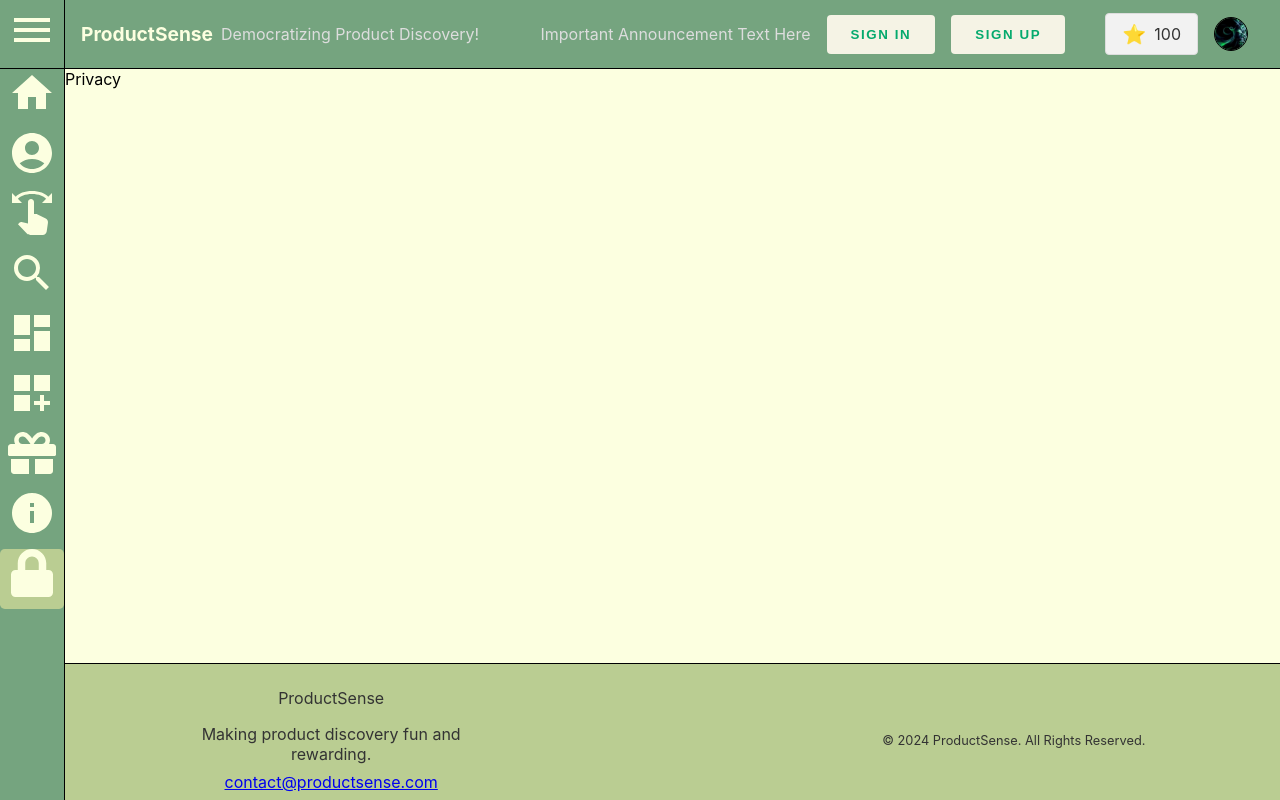
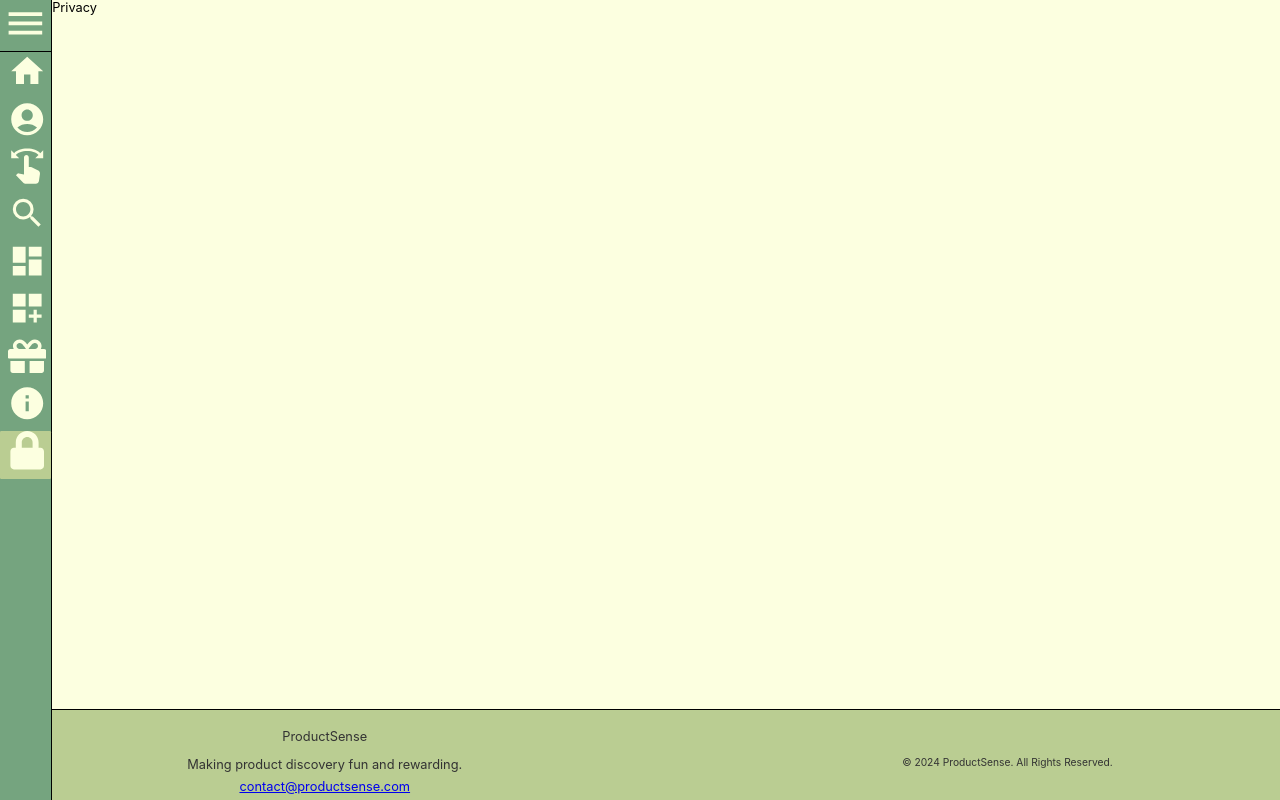
Before and after one commit to Wurmple/product-sense-frontend, a React (Create React App) app: page /privacy-policy in a window 1280 px wide. Built offline with nearby package versions, Linux system fonts and the light colour scheme.

Commit message:
related rem and viewport width

```diff
--- a/src/App.css
+++ b/src/App.css
@@ -14,7 +14,7 @@
   align-self: flex-start;
 
   min-height: 100vh;
-  border-right: 1px solid black;
+  border-right: 0.01rem solid black;
 }
 
 .main-content {
--- a/src/App.js
+++ b/src/App.js
@@ -27,7 +27,7 @@ function App() {
           <Sidebar />
         </div>
         <div className="main-content">
-          <Navbar />
+          {/* <Navbar /> */}
           <div className="content">
             <Routes>
               <Route path="/" element={<HomePage />} />
--- a/src/index.css
+++ b/src/index.css
@@ -1,3 +1,7 @@
+html {
+  font-size: 1vw;
+}
+
 body {
   margin: 0;
   padding:0;
--- a/src/styles/layout/Sidebar.css
+++ b/src/styles/layout/Sidebar.css
@@ -1,10 +1,10 @@
 .sidebar {
-  width: 4em;
+  width: 4vw;
   transition: all 0.5s ease-in-out;
 }
 
 .sidebar.open{
-  width: 16em;
+  width: 16vw;
 }
 
 
@@ -13,19 +13,19 @@
   align-items: center;
   justify-content: center;
   cursor: pointer;
-  height:4.25rem;
-  border-bottom: 1px solid black;
+  height:4vw;
+  border-bottom: 0.01rem solid black;
 }
 
 .logo-section h1 {
-  font-size: 1.8em;
+  font-size: 1.7rem;
   font-family:"Poppins",sans-serif;
   font-weight: bold;
 }
 
 .logo-section .menu-button {
-  font-size: 3em;
-  padding-top:0.1em;
+  font-size: 3.5rem;
+  padding-top:0.5rem;
 }
 
 .nav-section {
@@ -47,11 +47,10 @@
   width: 100%;
 
   color: #FCFFE0;
-  font-size: 1.2em;
   text-decoration: none;
   cursor: pointer;
-  border-radius: 0.25em;
-  gap:0.75em;
+  border-radius: 0.1rem;
+  gap: 0.7rem;
 }
 
 .menu-item.open {
@@ -63,11 +62,12 @@
 }
 
 .item-icon {
-  font-size: 2.5em;
+  padding-left: 0.25rem;
+  font-size: 3rem;
 }
 
 .item-text {
-  font-size: 1em;
+  font-size: 1.2rem;
   font-family:"Poppins",sans-serif;
   font-weight: 500;
 }
```
